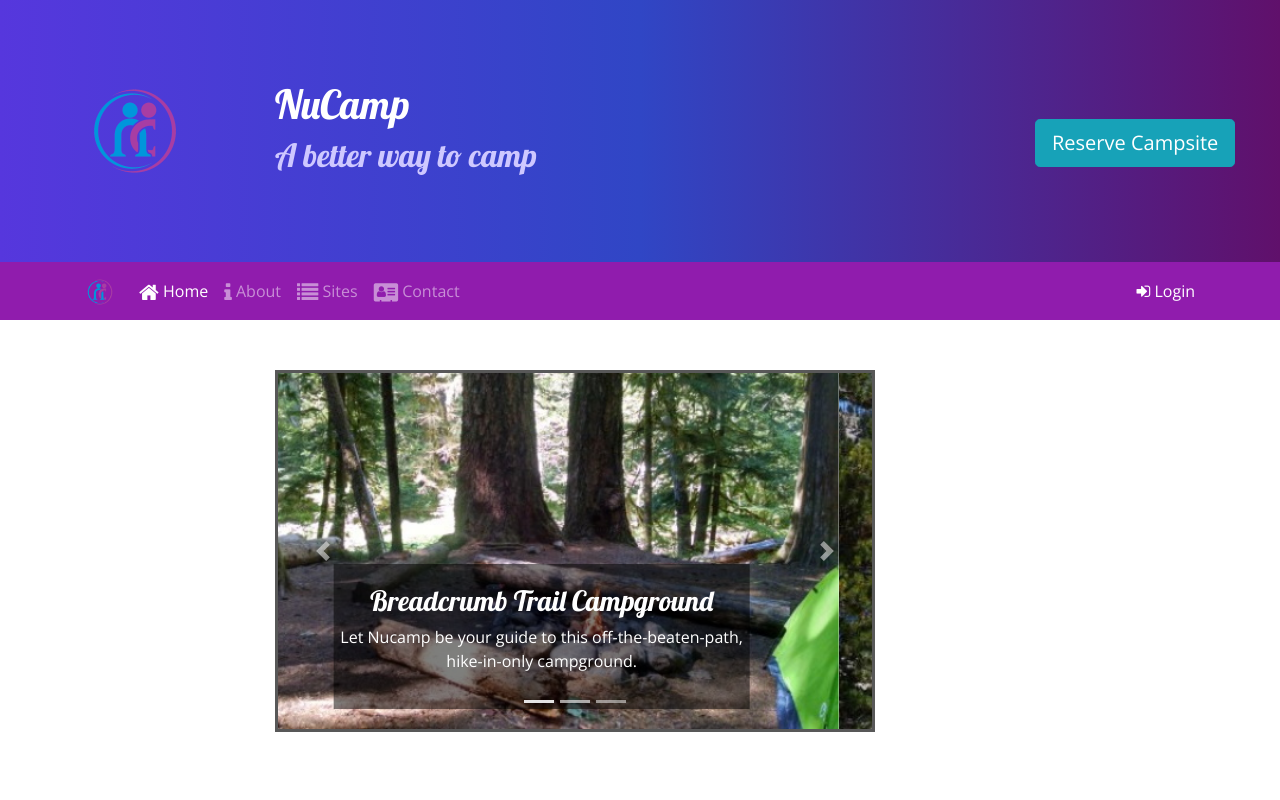
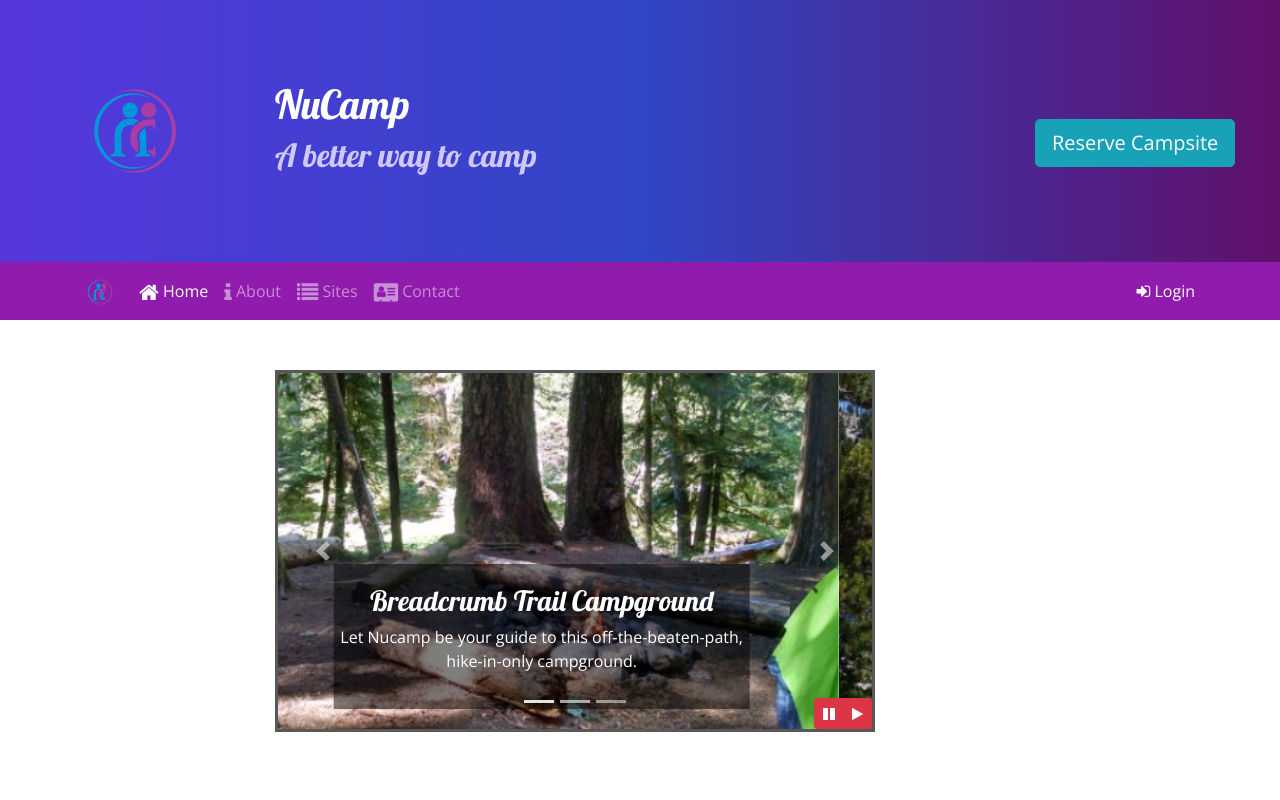
Before and after one commit to stacyhr/newcampsite, a website: page index.html in a window 1280 px wide. Shown: the top 800 px of the page. Drawn offline with nearby package versions, Linux system fonts and the light colour scheme.

Commit message:
Bootstrap and jQuery Part 1

```diff
--- a/css/styles.css
+++ b/css/styles.css
@@ -62,3 +62,10 @@ a, a:hover {
       border: solid #585858;
       width:600px;
   }
+
+  #carouselButton {
+      position: absolute;
+      right: 0;
+     bottom: 0;
+      z-index: 100;
+  }
--- a/index.html
+++ b/index.html
@@ -205,6 +205,14 @@
                         <span class="carousel-control-next-icon"></span>
                         <span class="sr-only">Nest</span>
                     </a>
+                    <div class="btn-group" id="carouselButton">
+                        <button class="btn btn-danger btn-sm" id="carouselPause">
+                            <i class="fa fa-pause"></i>
+                        </button>
+                        <button class="btn btn-danger btn-sm" id="carouselPlay">
+                            <i class="fa fa-play"></i>
+                        </button>
+                    </div>
                 </div>
             </div>
         </div>
@@ -304,6 +312,17 @@
     <script src="node_modules/popper.js/dist/umd/popper.min.js"></script>
     <script src="node_modules/bootstrap/dist/js/bootstrap.min.js"></script>
 
+    <script>
+        $(function() {
+            $(".carousel").carousel( {interval: 2000 } );
+            $("#carouselPause").click(function(){
+                $(".carousel").carousel("pause");
+            });
+            $("carouselPlay").click(function() {
+                $(".carousel").carousel("cycle");
+            });
+        });
+    </script>
 
 </body>
 
```
